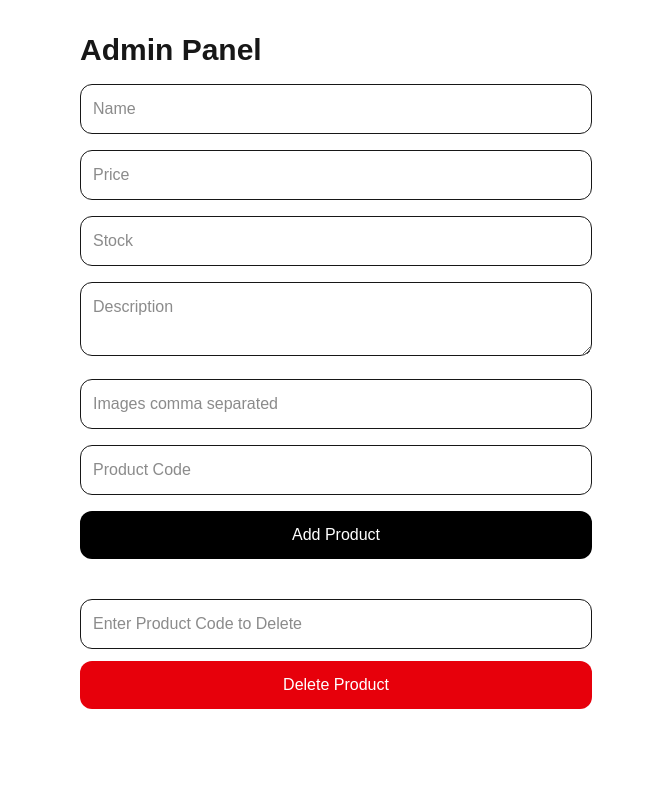
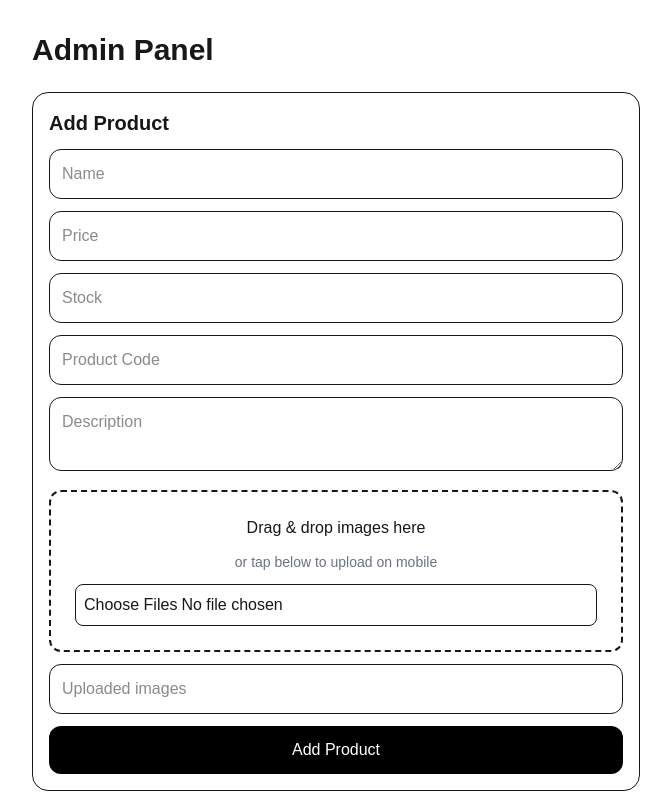
Before and after one commit to aatamanirbhar/yoooooooooooo, a Next.js app in the folder radharani-collection/: page /admin in a window 1280 px wide. Shown: the top 800 px of the page, without its empty margins (304-975 px from the left). Built offline with nearby package versions, Linux system fonts and the light colour scheme.

Commit message:
ghjfjfhgcjgv

```diff
--- a/radharani-collection/app/admin/page.jsx
+++ b/radharani-collection/app/admin/page.jsx
@@ -1,12 +1,20 @@
 "use client";
 
-import { useState } from "react";
-import { supabase } from "../../lib/supabase";
+import { useState } from "react"; import { supabase } from "../../lib/supabase";
 
+export default function AdminPage() { const [form, setForm] = useState({ name: "", price: "", stock: "", description: "", product_code: "", images: "", });
 
+const [deleteCode, setDeleteCode] = useState(""); const [stockCode, setStockCode] = useState(""); const [stockQty, setStockQty] = useState(""); const [stockAction, setStockAction] = useState("add"); const [uploading, setUploading] = useState(false);
 
-export default function AdminPage() {
-  const [form, setForm] = useState({
+const addProduct = async () => { const { error } = await supabase.from("inventory").insert([ { name: form.name, price: Number(form.price), stock: Number(form.stock), description: form.description, product_code: form.product_code, images: form.images ? form.images.split(",").map((img) => img.trim()).filter(Boolean) : [], }, ]);
+
+if (error) {
+  alert(error.message);
+  return;
+}
+
+alert("Product added");
+setForm({
   name: "",
   price: "",
   stock: "",
@@ -15,56 +23,9 @@ export default function AdminPage() {
   images: "",
 });
 
-  const [deleteCode, setDeleteCode] = useState("");
-
-  const addProduct = async () => {
-    const { error } = await supabase
-      .from("inventory")
-      .insert([
-        {
-          name: form.name,
-          price: Number(form.price),
-          stock: Number(form.stock),
-          description: form.description,
-          product_code: form.product_code,
-         images: form.images
-  ? form.images
-      .split(",")
-      .map((img) => img.trim())
-      .filter(Boolean)
-  : [],
-        },
-      ]);
-
-    if (error) {
-      alert(error.message);
-      return;
-    }
-
-    alert("Product added");
-
-    setForm({
-      name: "",
-      price: "",
-      stock: "",
-      description: "",
-      product_code: "",
-      images: "",
-    });
 };
 
-
-  const deleteProductByCode = async () => {
-  if (!deleteCode.trim()) {
-    alert("Enter product code");
-    return;
-  }
-
-  const confirmDelete = window.confirm(
-    `Delete product with code ${deleteCode}?`
-  );
-
-  if (!confirmDelete) return;
+const deleteProductByCode = async () => { if (!deleteCode.trim()) { alert("Enter product code"); return; }
 
 const { error } = await supabase
   .from("inventory")
@@ -76,116 +37,156 @@ export default function AdminPage() {
   return;
 }
 
-  alert("Product deleted successfully");
+alert("Product deleted");
 setDeleteCode("");
+
 };
 
-  return (
-    <div className="p-8 max-w-xl mx-auto space-y-4">
-      <h1 className="text-3xl font-bold">
-        Admin Panel
-      </h1>
+const updateStockByCode = async () => { if (!stockCode || !stockQty) { alert("Enter code and quantity"); return; }
 
+const { data, error } = await supabase
+  .from("inventory")
+  .select("stock")
+  .eq("product_code", stockCode)
+  .single();
+
+if (error || !data) {
+  alert("Product not found");
+  return;
+}
+
+const currentStock = Number(data.stock) || 0;
+const qty = Number(stockQty);
+
+const newStock =
+  stockAction === "add"
+    ? currentStock + qty
+    : Math.max(currentStock - qty, 0);
+
+const { error: updateError } = await supabase
+  .from("inventory")
+  .update({ stock: newStock })
+  .eq("product_code", stockCode);
+
+if (updateError) {
+  alert(updateError.message);
+  return;
+}
+
+alert(`Stock updated to ${newStock}`);
+setStockCode("");
+setStockQty("");
+setStockAction("add");
+
+};
+
+const handleImageDrop = async (e) => { e.preventDefault(); const files = e.dataTransfer.files; if (!files.length) return;
+
+setUploading(true);
+const paths = [];
+
+for (const file of files) {
+  const fileName = `${Date.now()}-${file.name}`;
+  const { error } = await supabase.storage
+    .from("product-images")
+    .upload(fileName, file);
+
+  if (error) {
+    alert(error.message);
+    setUploading(false);
+    return;
+  }
+
+  paths.push(fileName);
+}
+
+setForm((prev) => ({
+  ...prev,
+  images: prev.images
+    ? `${prev.images}, ${paths.join(", ")}`
+    : paths.join(", "),
+}));
+
+setUploading(false);
+
+};
+
+return ( <div className="min-h-screen p-8 max-w-2xl mx-auto space-y-6"> <h1 className="text-3xl font-bold">Admin Panel</h1>
+
+<div className="space-y-3 border p-4 rounded-2xl">
+    <h2 className="text-xl font-semibold">Add Product</h2>
+    <input placeholder="Name" value={form.name} onChange={(e) => setForm({ ...form, name: e.target.value })} className="w-full border p-3 rounded-xl" />
+    <input placeholder="Price" value={form.price} onChange={(e) => setForm({ ...form, price: e.target.value })} className="w-full border p-3 rounded-xl" />
+    <input placeholder="Stock" value={form.stock} onChange={(e) => setForm({ ...form, stock: e.target.value })} className="w-full border p-3 rounded-xl" />
+    <input placeholder="Product Code" value={form.product_code} onChange={(e) => setForm({ ...form, product_code: e.target.value })} className="w-full border p-3 rounded-xl" />
+    <textarea placeholder="Description" value={form.description} onChange={(e) => setForm({ ...form, description: e.target.value })} className="w-full border p-3 rounded-xl" />
+
+    <div className="w-full border-2 border-dashed p-6 rounded-xl text-center space-y-3"
+      onDragOver={(e) => e.preventDefault()}
+      onDrop={handleImageDrop}
+    >
+      <p>{uploading ? "Uploading..." : "Drag & drop images here"}</p>
+      <p className="text-sm text-gray-500">or tap below to upload on mobile</p>
       <input
-        placeholder="Name"
-        value={form.name}
-        onChange={(e) =>
-          setForm({
-            ...form,
-            name: e.target.value,
-          })
+        type="file"
+        multiple
+        accept="image/*"
+        onChange={async (e) => {
+          const files = e.target.files;
+          if (!files?.length) return;
+
+          setUploading(true);
+          const paths = [];
+
+          for (const file of files) {
+            const fileName = `${Date.now()}-${file.name}`;
+            const { error } = await supabase.storage
+              .from("product-images")
+              .upload(fileName, file);
+
+            if (error) {
+              alert(error.message);
+              setUploading(false);
+              return;
             }
-        className="w-full border p-3 rounded-xl"
+
+            paths.push(fileName);
+          }
+
+          setForm((prev) => ({
+            ...prev,
+            images: prev.images
+              ? `${prev.images}, ${paths.join(", ")}`
+              : paths.join(", "),
+          }));
+
+          setUploading(false);
+        }}
+        className="w-full border p-2 rounded-lg"
       />
-
-      <input
-        placeholder="Price"
-        value={form.price}
-        onChange={(e) =>
-          setForm({
-            ...form,
-            price: e.target.value,
-          })
-        }
-        className="w-full border p-3 rounded-xl"
-      />
-
-      <input
-        placeholder="Stock"
-        value={form.stock}
-        onChange={(e) =>
-          setForm({
-            ...form,
-            stock: e.target.value,
-          })
-        }
-        className="w-full border p-3 rounded-xl"
-      />
-
-      <textarea
-        placeholder="Description"
-        value={form.description}
-        onChange={(e) =>
-          setForm({
-            ...form,
-            description: e.target.value,
-          })
-        }
-        className="w-full border p-3 rounded-xl"
-      />
-
-      <input
-        placeholder="Images comma separated"
-        value={form.images}
-        onChange={(e) =>
-          setForm({
-            ...form,
-            images: e.target.value,
-          })
-        }
-        className="w-full border p-3 rounded-xl"
-      />
-
-<input
-  type="text"
-  placeholder="Product Code"
-  value={form.product_code}
-  onChange={(e) =>
-    setForm({
-      ...form,
-      product_code: e.target.value,
-    })
-  }
-  className="w-full border p-3 rounded-xl"
-/>
-
-
-      <button
-        onClick={addProduct}
-        className="w-full bg-black text-white py-3 rounded-xl"
-      >
-        Add Product
-      </button>
-
-<div className="mt-6 space-y-3">
-  <input
-    type="text"
-    placeholder="Enter Product Code to Delete"
-    value={deleteCode}
-    onChange={(e) =>
-      setDeleteCode(e.target.value)
-    }
-    className="w-full border p-3 rounded-xl"
-  />
-
-  <button
-    onClick={deleteProductByCode}
-    className="w-full bg-red-600 text-white py-3 rounded-xl"
-  >
-    Delete Product
-  </button>
     </div>
 
+    <input value={form.images} readOnly placeholder="Uploaded images" className="w-full border p-3 rounded-xl" />
+
+    <button onClick={addProduct} className="w-full bg-black text-white py-3 rounded-xl">Add Product</button>
   </div>
-  );
-}
+
+  <div className="space-y-3 border p-4 rounded-2xl">
+    <h2 className="text-xl font-semibold">Delete Product</h2>
+    <input placeholder="Product Code" value={deleteCode} onChange={(e) => setDeleteCode(e.target.value)} className="w-full border p-3 rounded-xl" />
+    <button onClick={deleteProductByCode} className="w-full bg-red-600 text-white py-3 rounded-xl">Delete Product</button>
+  </div>
+
+  <div className="space-y-3 border p-4 rounded-2xl">
+    <h2 className="text-xl font-semibold">Update Stock</h2>
+    <input placeholder="Product Code" value={stockCode} onChange={(e) => setStockCode(e.target.value)} className="w-full border p-3 rounded-xl" />
+    <input placeholder="Quantity" value={stockQty} onChange={(e) => setStockQty(e.target.value)} className="w-full border p-3 rounded-xl" />
+    <select value={stockAction} onChange={(e) => setStockAction(e.target.value)} className="w-full border p-3 rounded-xl">
+      <option value="add">Add Stock</option>
+      <option value="remove">Reduce Stock</option>
+    </select>
+    <button onClick={updateStockByCode} className="w-full bg-blue-600 text-white py-3 rounded-xl">Update Stock</button>
+  </div>
+</div>
+
+); }
--- a/radharani-collection/app/page.jsx
+++ b/radharani-collection/app/page.jsx
@@ -425,7 +425,7 @@ const handleBuyNow = async () => {
   const message = `🟡 MANUAL ORDER%0A%0A${cart
     .map(
       (item) =>
-        `${item.name} x${item.quantity} - ₹${
+        `${item.name} (${item.product_code})x${item.quantity} - ₹${
           parseInt(
             item.price.replace(
               "₹",
```
Lines whose indentation alone changed are shown as unchanged.
